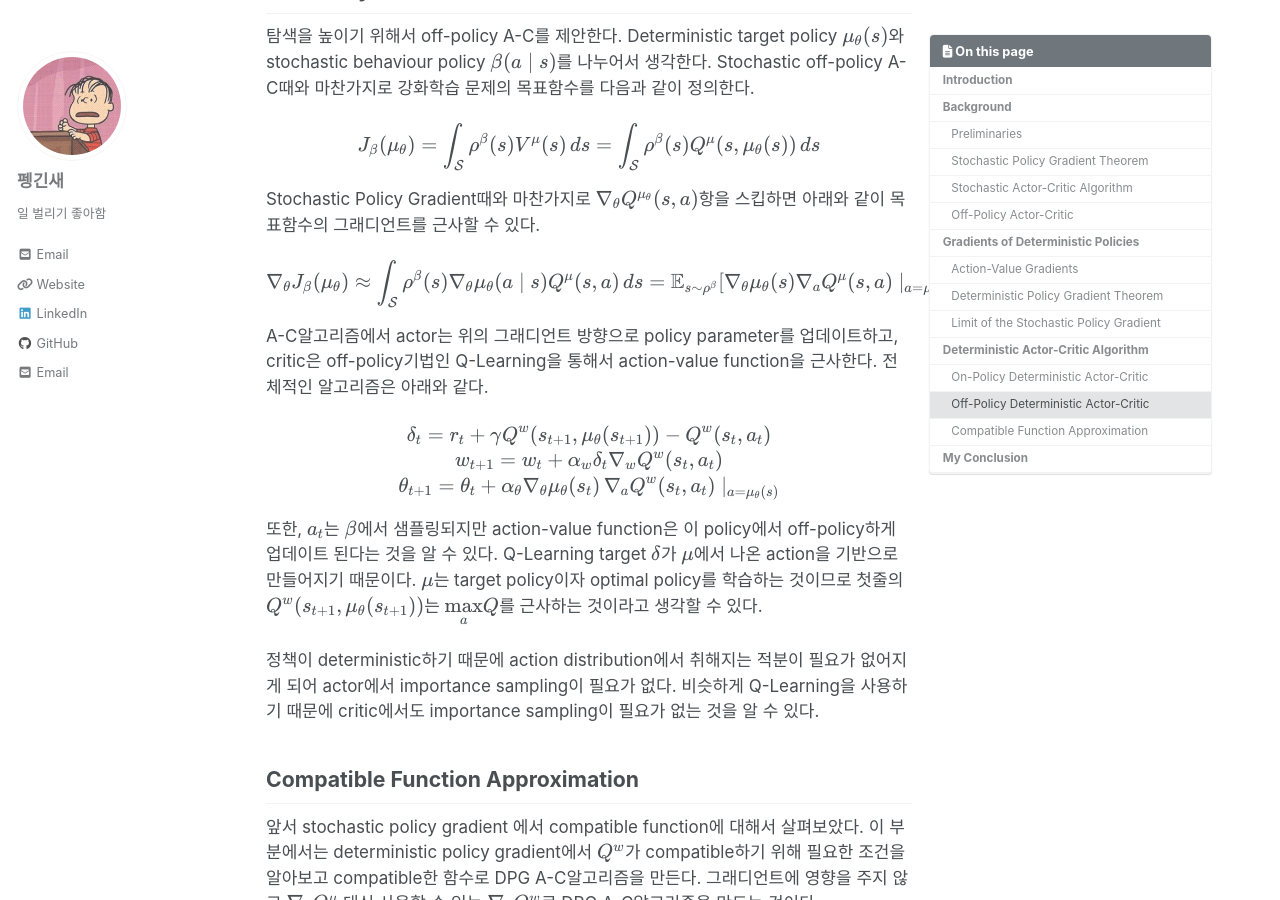
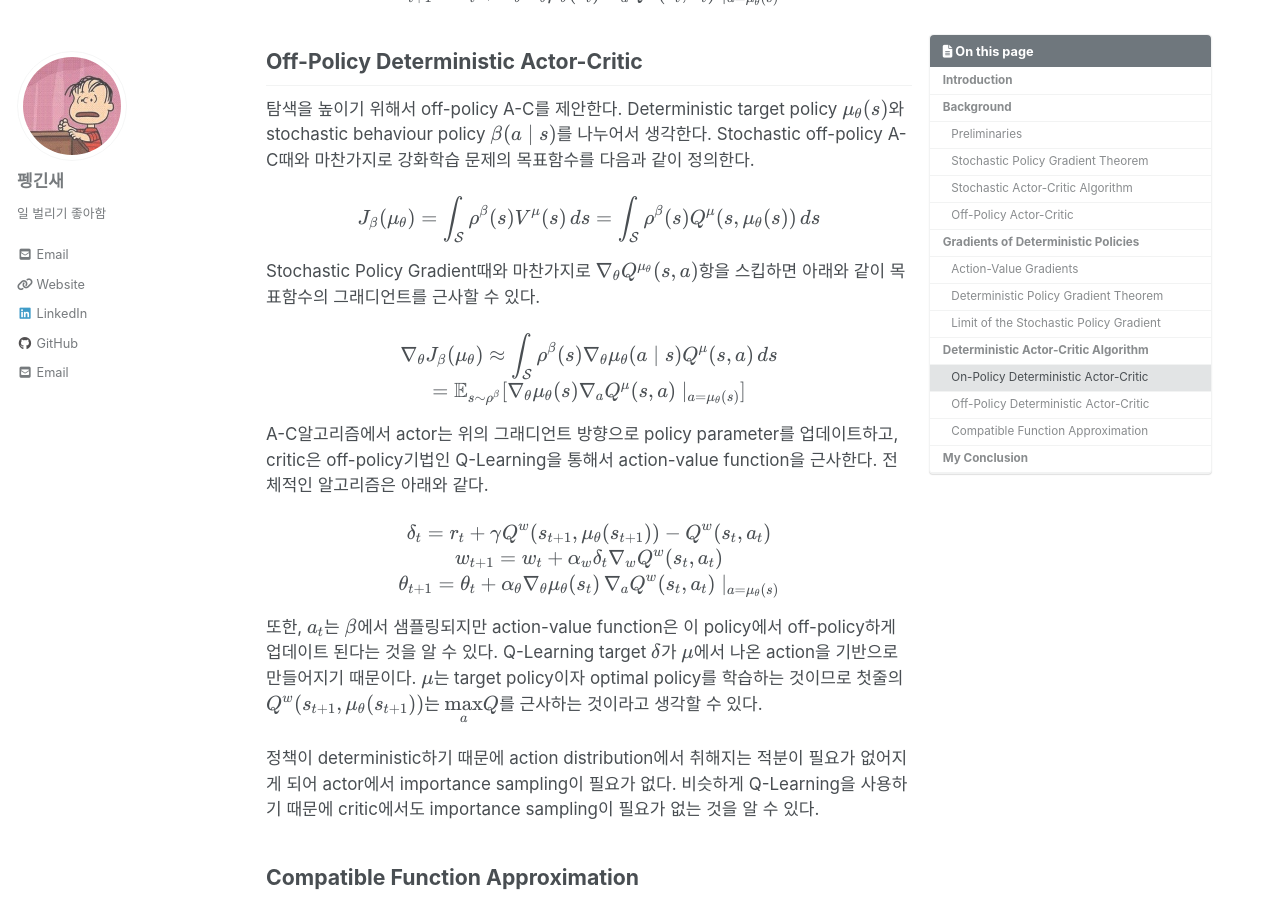
Before and after one commit to sylim2357/sylim2357.github.io, a Jekyll site: the page built from _posts/2020-12-17-dpg.md, in a window 1280 px wide and 900 px high, scrolled down 5196 px. Built offline with Jekyll 4.4.1, drawn with Linux system fonts in a browser that asks for light colours; cached includes are drawn as plain includes; nearby versions of some CDN libraries; comment, search, counter and statistics services are not loaded; some of the changed text lies outside the part shown.

Commit message:
fix dpg typo

```diff
--- a/_posts/2020-12-17-dpg.md
+++ b/_posts/2020-12-17-dpg.md
@@ -60,7 +60,8 @@ $$\nabla_\theta J(\pi_\theta)$$에 $$Q^\pi$$대신 $$Q^w$$를 사용하면 boots
 
 Off-policy 기법에서는 behaviour policy와 target policy가 따로 존재한다. On-policy방법으로 진행하면 state과 action에서 고른 정보를 얻기 힘들기 때문에 다양한 시도를 하는 behaviour policy를 따로 두는 것이다. 이제 강화학습 문제의 목표는 조금 바뀌게 된다. 우리가 구하고자 하는 target policy가 optimal policy임을 생각하자. Target policy의 value function의 평균을 구하고자하는 것은 이전과 같지만, 탐색을 하는 정책이 달라졌기 때문에 state distribution을 behaviour policy에 따라야 하는 것이다.
 
-$$J_\beta(\pi_\theta)=\int_\mathcal{S}\rho^\beta(s)V^\pi(s)\,ds=\int_\mathcal{S}\int_\mathcal{A}\rho^\beta(s)\pi_\theta(a\mid s)Q^\pi(s,a)\,da\,ds$$
+$$J_\beta(\pi_\theta)=\int_\mathcal{S}\rho^\beta(s)V^\pi(s)\,ds\\
+=\int_\mathcal{S}\int_\mathcal{A}\rho^\beta(s)\pi_\theta(a\mid s)Q^\pi(s,a)\,da\,ds$$
 
 [Degris 2012](https://arxiv.org/abs/1205.4839)에서는 위 목표함수의 그래디언트를 아래와 같이 근사하였다.
 
@@ -88,7 +89,8 @@ $$\theta^{k+1}=\theta^k+\alpha\mathbb{E}_{s\sim\rho^{\mu^k}}\Big[\nabla_\theta\m
 
 이제 제대로 DPG를 정의한다. 아래와 같이 정의된 강화학습 문제의 목적함수가 있다고 하자.
 
-$$J(\mu_\theta)=\mathbb{E}[r^\gamma_1\mid\mu]=\int_\mathcal{S}\rho^\mu(s)r(s,\mu_\theta(s))\,ds=\mathbb{E}_{s\sim\rho^\mu}[r(s,\mu_\theta(s))]$$
+$$J(\mu_\theta)=\mathbb{E}[r^\gamma_1\mid\mu]\\
+=\int_\mathcal{S}\rho^\mu(s)r(s,\mu_\theta(s))\,ds=\mathbb{E}_{s\sim\rho^\mu}[r(s,\mu_\theta(s))]$$
 
 **Theorem 1**. MDP가 regularity condition을 만족한다면 deterministic policy gradient가 존재하고, 아래와 같이 나타낼 수 있다.
 
@@ -132,7 +134,8 @@ $$J_\beta(\mu_\theta)=\int_\mathcal{S}\rho^\beta(s)V^\mu(s)\,ds=\int_\mathcal{S}
 
 Stochastic Policy Gradient때와 마찬가지로 $$\nabla_\theta Q^{\mu_\theta}(s,a)$$항을 스킵하면 아래와 같이 목표함수의 그래디언트를 근사할 수 있다.
 
-$$\nabla_\theta J_\beta(\mu_\theta)\approx\int_\mathcal{S}\rho^\beta(s)\nabla_\theta\mu_\theta(a\mid s)Q^\mu(s,a)\,ds=\mathbb{E}_{s\sim \rho^\beta}[\nabla_\theta\mu_\theta(s)\nabla_aQ^\mu(s,a)\mid_{a=\mu_\theta(s)}]$$
+$$\nabla_\theta J_\beta(\mu_\theta)\approx\int_\mathcal{S}\rho^\beta(s)\nabla_\theta\mu_\theta(a\mid s)Q^\mu(s,a)\,ds\\
+=\mathbb{E}_{s\sim \rho^\beta}[\nabla_\theta\mu_\theta(s)\nabla_aQ^\mu(s,a)\mid_{a=\mu_\theta(s)}]$$
 
 A-C알고리즘에서 actor는 위의 그래디언트 방향으로 policy parameter를 업데이트하고, critic은 off-policy기법인 Q-Learning을 통해서 action-value function을 근사한다. 전체적인 알고리즘은 아래와 같다.
 
```
